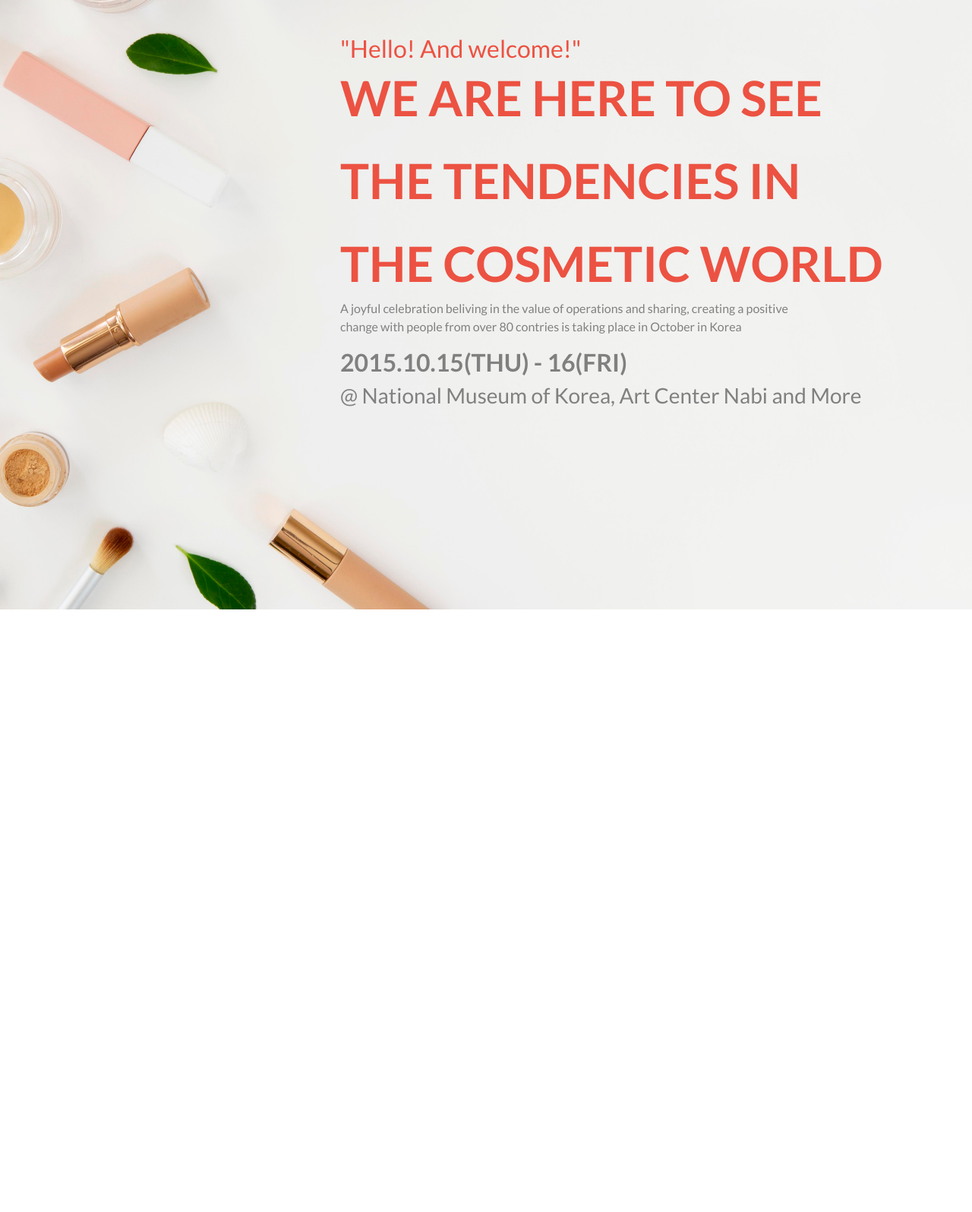
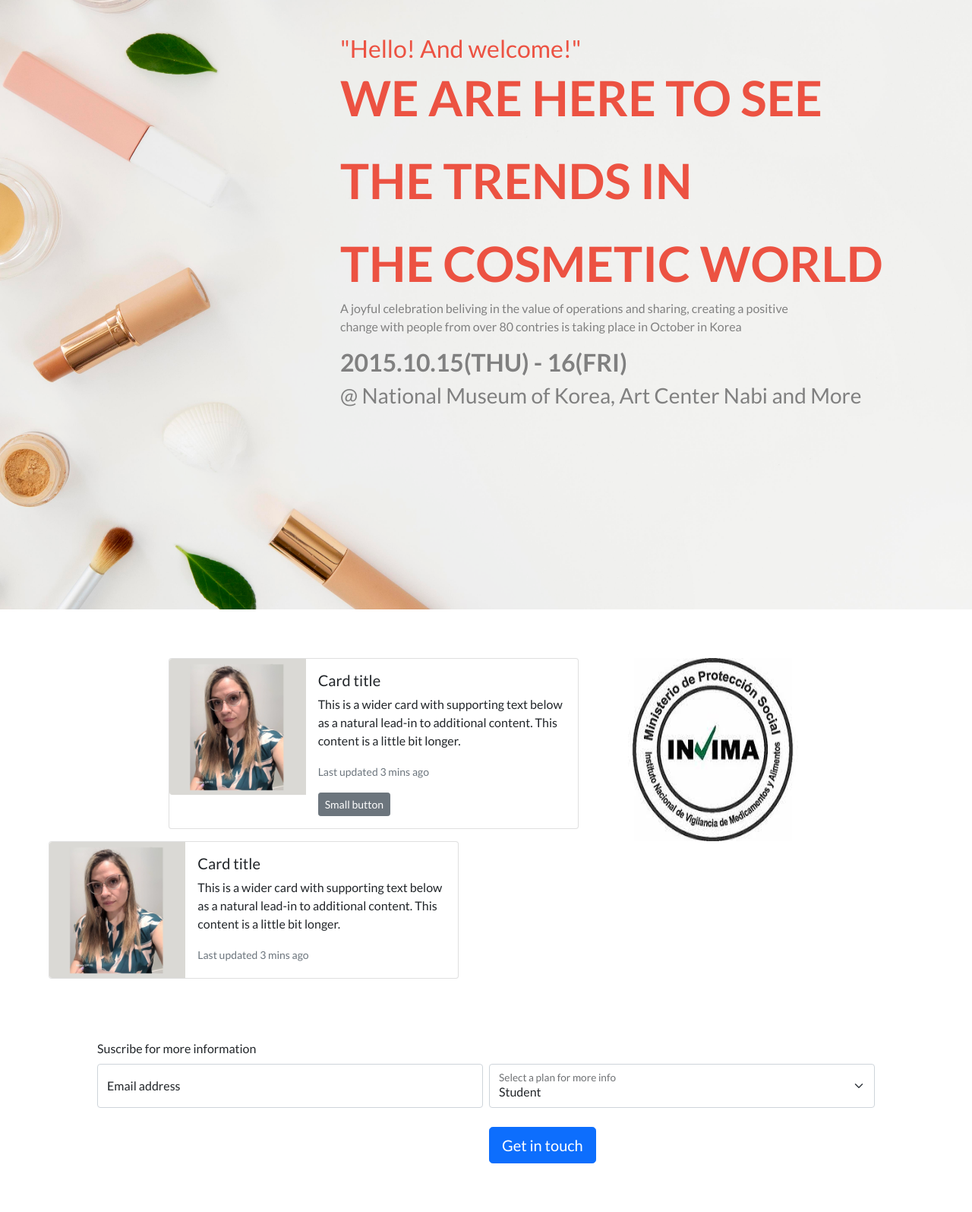
Before and after one commit to Anddi25/capstone-HTML, a plain HTML site: page index.html in a window 1280 px wide. Shown: the part 321-1916 px from the top of the page at 76% size. Before the commit the page ends 1123 px from the top, so only its background shows below. Drawn offline with nearby package versions, Linux system fonts and the light colour scheme.

Commit message:
Add skpeakers cards and info form

```diff
--- a/index.html
+++ b/index.html
@@ -10,7 +10,38 @@
     <title>Conference Page</title>
 </head>
 <body>
+    <nav class="header-mobile navbar navbar-expand-md navbar-light bg-light fixed-top">
+        <div class="container-fluid">
+          <a class="navbar-brand" href="#">
+            <img src="img/Logo.jpg" alt="Logo" height="40">
+          </a>
+          <button class="navbar-toggler" type="button" data-bs-toggle="collapse" data-bs-target="#navbarMobile"
+            aria-controls="navbarMobile" aria-expanded="false" aria-label="Toggle navigation">
+            <span class="navbar-toggler-icon"></span>
+          </button>
+          <div class="collapse navbar-collapse" id="navbarMobile">
+            <ul class="navbar-nav ms-auto mb-2 mb-md-0">
+              <li class="nav-item">
+                <a class="nav-link active" href="#">About</a>
+              </li>
+              <li class="nav-item">
+                <a class="nav-link" href="#">Program</a>
+              </li>
+              <li class="nav-item">
+                <a class="nav-link" href="#">Join</a>
+              </li>
+              <li class="nav-item">
+                <a class="nav-link" href="#">Sponsor</a>
+              </li>
+              <li class="nav-item">
+                <a class="nav-link" href="#">News</a>
+              </li>
+            </ul>
+          </div>
+        </div>
+    </nav>
     <header class="header-desktop d-none d-md-flex" style="display: flex; flex-direction: column;">
+        <div class=""></div>
         <div class="social">
             <a href=""><img src="img/linkedin.png" alt="linkedin"></a>
             <a href=""><img src="img/twitter.png" alt="twitter"></a>
@@ -22,8 +53,8 @@
             <img class="w-20" src="img/Logo.jpg" style="height: 80px;" alt="Logo">
             <ul class="nav w-60" style="justify-content: center;">
                 <li class="nav-item">
-                    <a class="nav-link active" aria-current="page" href="#">About</a>
-                </li>
+                  <a class="nav-link" href="#About">About</a>
+              </li>
                 <li class="nav-item">
                     <a class="nav-link" href="#">Program</a>
                 </li>
@@ -37,9 +68,9 @@
                     <a class="nav-link" href="#">News</a>
                 </li>
             </ul>
-                <div class="w-20 d-flex justify-content-center align-items-center">
-                    <button type="button" class="btn btn-light">Light</button>
-                </div>
+            <div class="w-20 d-flex justify-content-center align-items-center">
+              <button type="button" class="btn btn-light border border-danger border-2">Contact</button>
+            </div>
             </div>
     </header>
     <div class="main">
@@ -47,7 +78,7 @@
             <h2>"Hello! And welcome!"</h2>
             <h1>WE ARE HERE TO SEE</h1>
             <br>
-            <h1>THE TENDENCIES IN</h1>
+            <h1>THE TRENDS IN</h1>
             <br>
             <h1>THE COSMETIC WORLD</h1>
         </div>
@@ -59,5 +90,62 @@
             <h3>@ National Museum of Korea, Art Center Nabi and More</h3>
         </div>
     </div>
+    <div id="About" class="about container-fluid justify-content-between">
+      <div class="container-fluid d-flex justify-content-center flex-wrap">
+        <div class="card mb-3" style="margin-right: 5%; max-width: 540px;">
+          <div class="row g-0">
+            <div class="col-md-4">
+              <img src="img/liliana.jpeg" class="img-fluid rounded-start" alt="speaker-1">
+            </div>
+            <div class="col-md-8">
+              <div class="card-body">
+                <h5 class="card-title">Card title</h5>
+                <p class="card-text">This is a wider card with supporting text below as a natural lead-in to additional content. This content is a little bit longer.</p>
+                <p class="card-text"><small class="text-muted">Last updated 3 mins ago</small></p>
+                <button type="button" class="btn btn-secondary btn-sm">Small button</button>
+              </div>
+            </div>
+          </div>
+        </div>
+        <img src="img/INVIMA.jpeg" class="img-fluid" alt="INVIMA">
+      </div>
+      <div class="card mb-3" style="max-width: 540px;">
+        <div class="row g-0">
+          <div class="col-md-4">
+            <img src="img/liliana.jpeg" class="img-fluid rounded-start" alt="speaker-1">
+          </div>
+          <div class="col-md-8">
+            <div class="card-body">
+              <h5 class="card-title">Card title</h5>
+              <p class="card-text">This is a wider card with supporting text below as a natural lead-in to additional content. This content is a little bit longer.</p>
+              <p class="card-text"><small class="text-muted">Last updated 3 mins ago</small></p>
+            </div>
+          </div>
+        </div>
+      </div>
+    </div>
+    <div class="container-fluid contact" id="Contact">
+      <label for="formFile" class="form-label">Suscribe for more information</label>
+      <div class="row g-2">
+        <div class="col-md">
+          <div class="form-floating">
+            <input type="email" class="form-control" id="floatingInputGrid" placeholder="name@example.com">
+            <label for="floatingInputGrid">Email address</label>
+          </div>
+        </div>
+        <div class="col-md align-items-center">
+          <div class="form-floating">
+            <select class="form-select" id="floatingSelectGrid" aria-label="Floating label select example">
+              <option selected="1">Student</option>
+              <option value="2">Business class</option>
+              <option value="3">Full pass</option>
+            </select>
+            <label for="floatingSelectGrid">Select a plan for more info</label>
+            <input class="submit-bottom btn btn-primary btn-lg" type="submit" name="submit" value="Get in touch">
+          </div>
+        </div>
+      </div>
+    </div>
+    <script src="https://cdn.jsdelivr.net/npm/bootstrap@5.0.2/dist/js/bootstrap.bundle.min.js"></script>
 </body>
 </html>
--- a/styles.css
+++ b/styles.css
@@ -1,6 +1,5 @@
 body {
     font-family: 'Lato', sans-serif;
-    padding-top: 110px;
 }
 
 header {
@@ -9,6 +8,7 @@ header {
     top: 0;
     left: 0;
     display: none;
+    z-index: 9999;
 }
 
 .header-desktop {
@@ -53,13 +53,40 @@ header {
     color: gray;
 }
 
+.btn-border {
+    border: 2px #EC5242;
+}
+
+.about {
+    padding: 5%;
+    display: flex;
+    flex-direction: column;
+}
+
+.contact {
+    padding-right: 10%;
+    padding-left: 10%;
+    padding-bottom: 5%;
+}
+
+.submit-bottom {
+    margin-top: 5%;
+}
+
 @media screen and (min-width: 768px) {
+
+    body {
+        padding-top: 110px;
+    }
+
     .header-mobile {
-      display: none;
+        display: none;
+        z-index: 9999;
     }
 
     .header-desktop {
-      display: flex;
-      width: 100%;
+        display: flex;
+        width: 100%;
+        z-index: 9999;
     }
 }
```
Also changed, not shown: img/Anddi.jpg (added), img/INVIMA.jpeg (added), img/liliana.jpeg (added), img/reactor.jpg (added), 1 other file.
